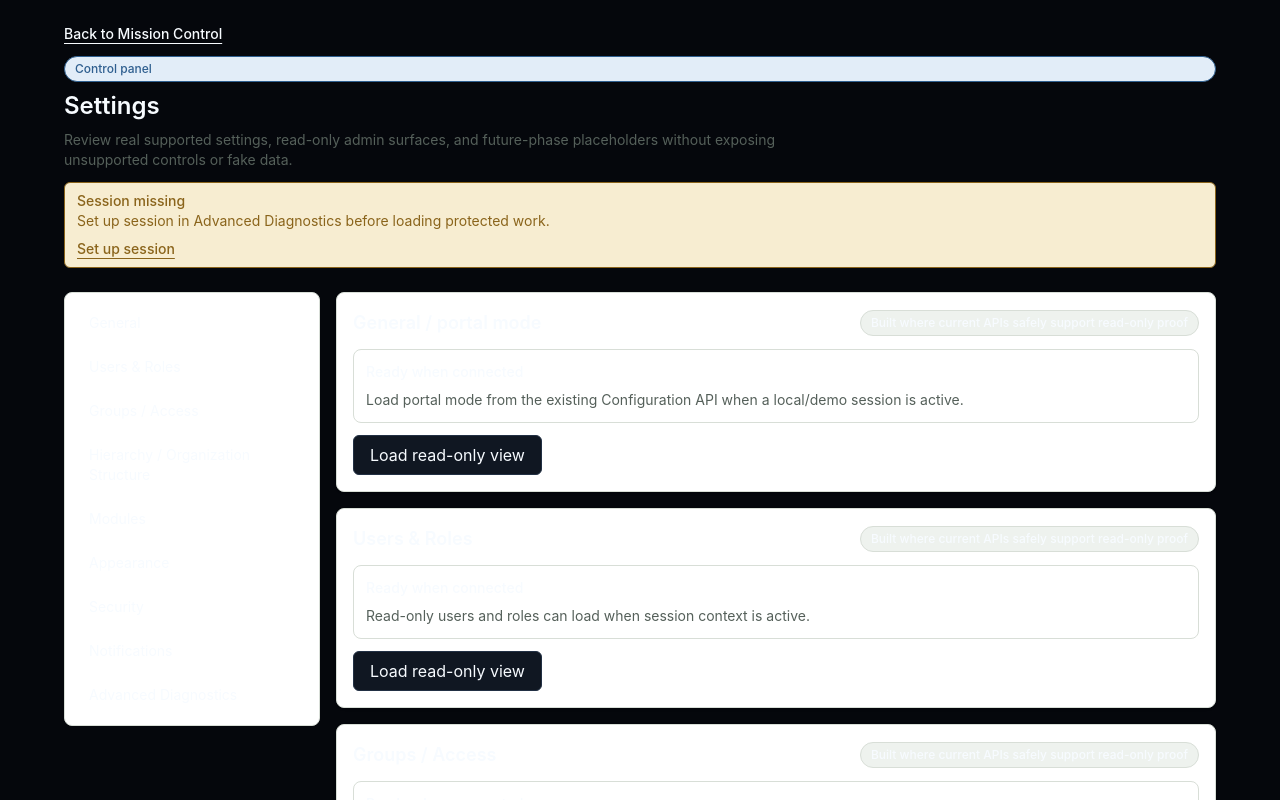
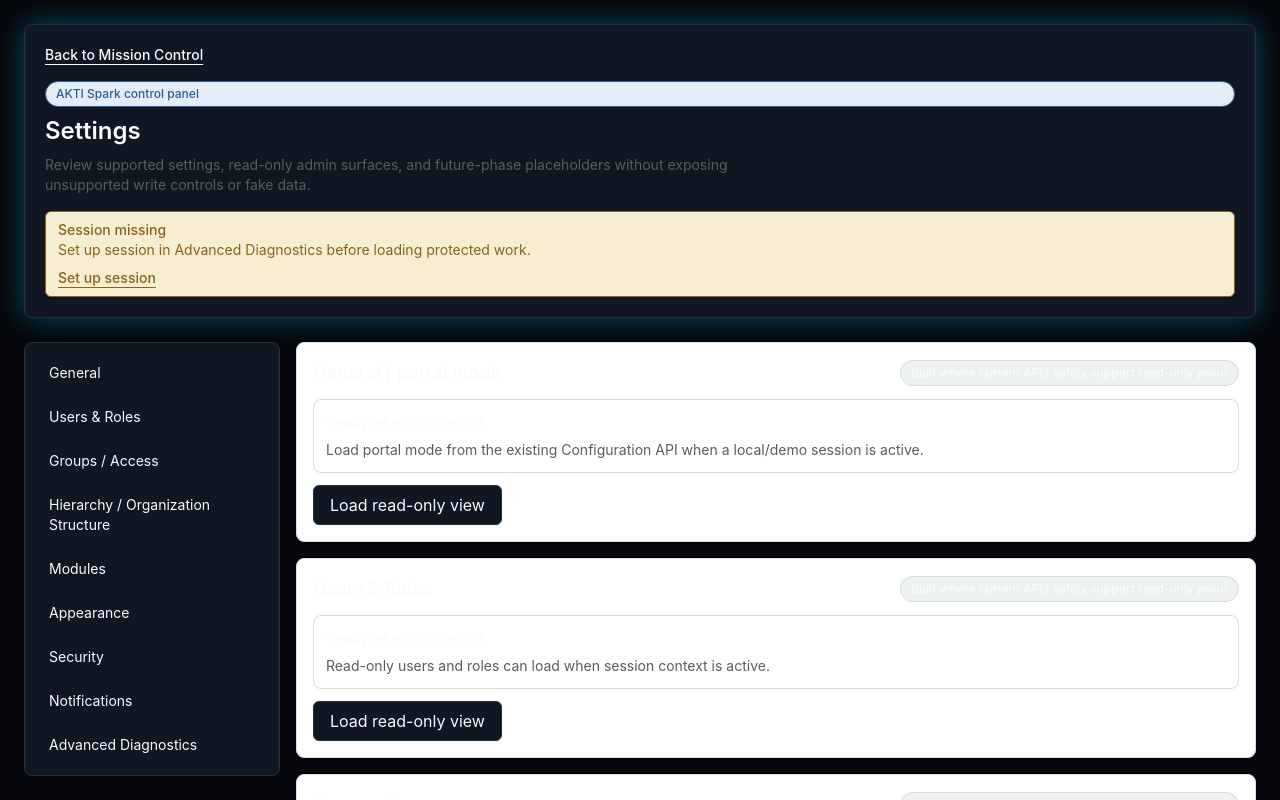
Before and after one commit to usman-hussain-minhas/akti-erp-10, a Next.js app in the folder apps/web/: page /app/settings in a window 1280 px wide. Shown: the top 800 px of the page. Built offline with nearby package versions, Linux system fonts and the light colour scheme.

Commit message:
feat(web): add Phase 5C settings shell

```diff
--- a/apps/web/components/settings/settings-control-panel.tsx
+++ b/apps/web/components/settings/settings-control-panel.tsx
@@ -4,6 +4,7 @@ import Link from 'next/link';
 import { useState } from 'react';
 
 import { useLeadDeskOperatorContext } from '../../app/lead-desk/operator-context';
+import { PLATFORM_PRODUCT_NAME } from '../../lib/platform-branding.config';
 import { AdvancedDiagnosticsSessionPanel } from '../session/advanced-diagnostics-session-panel';
 import { SessionStatusNotice } from '../session/session-status';
 import { Button } from '../ui/button';
@@ -105,25 +106,25 @@ export function SettingsControlPanel({ denialMessages }: { denialMessages: Gatek
   }
 
   return (
-    <main className="min-h-screen bg-[var(--background)] px-4 py-6 text-[var(--foreground)] md:px-6">
-      <div className="mx-auto grid max-w-6xl gap-6">
-        <header className="grid gap-3">
+    <main className="min-h-screen bg-[var(--phase5c-bg)] px-4 py-6 text-[var(--phase5c-text)] md:px-6">
+      <div className="mx-auto grid max-w-7xl gap-6">
+        <header className="grid gap-4 rounded-lg border border-[var(--phase5c-border)] bg-[var(--phase5c-surface)] p-5 shadow-[var(--akti-glow-cyan)]">
           <Link className="text-sm font-medium text-[var(--primary)] underline underline-offset-4" href="/app">
             Back to Mission Control
           </Link>
           <div className="grid gap-2">
-            <StatusBadge tone="info">Control panel</StatusBadge>
+            <StatusBadge tone="info">{PLATFORM_PRODUCT_NAME} control panel</StatusBadge>
             <h1 className="m-0 text-2xl font-semibold">Settings</h1>
             <p className="m-0 max-w-3xl text-sm text-[#55605a]">
-              Review real supported settings, read-only admin surfaces, and future-phase placeholders without exposing
-              unsupported controls or fake data.
+              Review supported settings, read-only admin surfaces, and future-phase placeholders without exposing
+              unsupported write controls or fake data.
             </p>
           </div>
           <SessionStatusNotice state={sessionState} />
         </header>
 
         <div className="grid gap-4 lg:grid-cols-[16rem_1fr]">
-          <nav className="grid h-fit gap-2 rounded-lg border border-[var(--border)] bg-white p-3" aria-label="Settings section navigation">
+          <nav className="grid h-fit gap-2 rounded-lg border border-[var(--phase5c-border)] bg-[var(--phase5c-surface)] p-3" aria-label="Settings section navigation">
             {[
               ['General', '#general'],
               ['Users & Roles', '#users-roles'],
@@ -135,7 +136,7 @@ export function SettingsControlPanel({ denialMessages }: { denialMessages: Gatek
               ['Notifications', '#notifications'],
               ['Advanced Diagnostics', '#advanced-diagnostics'],
             ].map(([label, href]) => (
-              <a key={href} className="rounded-md px-3 py-2 text-sm hover:bg-[var(--surface-muted)]" href={href}>
+              <a key={href} className="rounded-md px-3 py-2 text-sm hover:bg-[var(--phase5c-surface-muted)] focus-visible:ring-2 focus-visible:ring-[var(--akti-cyan)]" href={href}>
                 {label}
               </a>
             ))}
```
